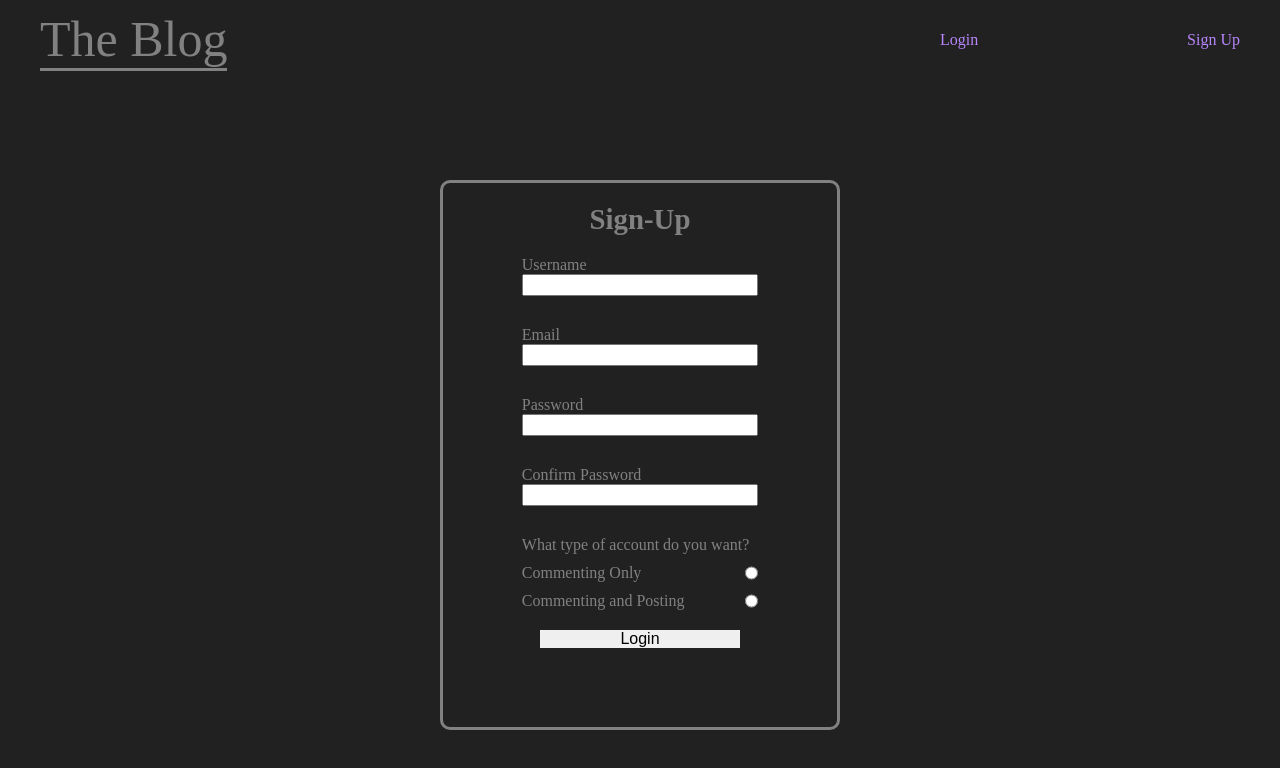
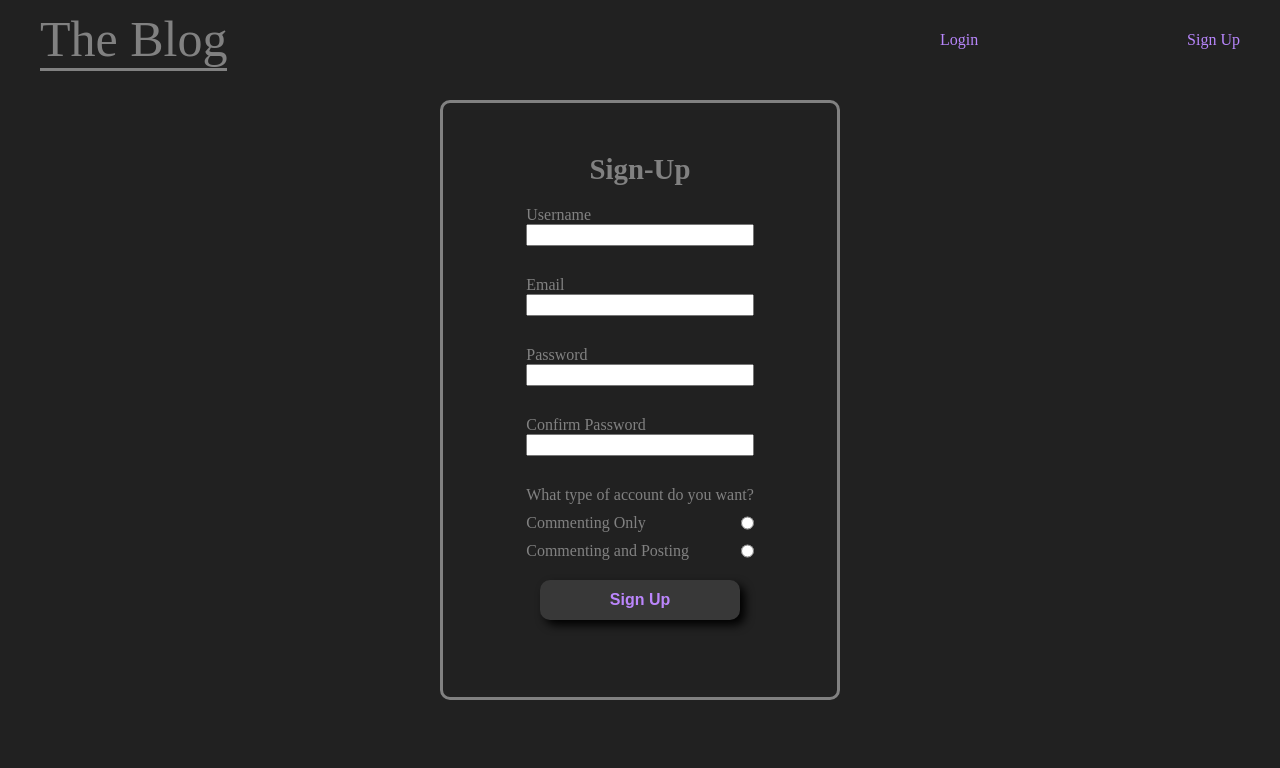
Before and after one commit to E-Kittle/the_blog, a React (Create React App) app: page /signup in a window 1280 px wide. Shown: the top 768 px of the page. Built offline with nearby package versions, Linux system fonts and the light colour scheme.

Commit message:
Added stying to the post page

```diff
--- a/src/components/Comment.js
+++ b/src/components/Comment.js
@@ -8,9 +8,11 @@ const Comment = (props) => {
 
     return (
         <div className='comment-container'>
+            <div className='comment-meta'>
             {comment.author===null? <h2>Guest</h2> : <Link to={`/profile/${comment.author._id}`}>{comment.author.username}</Link>}
-            <p>{comment.comment}</p>
             <p>{comment.date.slice(0, 10)}</p>
+            </div>
+            <p className='comment'>{comment.comment}</p>
         </div>
     )
 }
--- a/src/components/Login.js
+++ b/src/components/Login.js
@@ -63,6 +63,7 @@ const Login = () => {
                     <div className='form-element'>
                         <label htmlFor='username'>Username</label>
                         <input type='text' id='username' name='username' required onChange={handleChange}></input>
+                        <span className='errors'>{errors.auth}</span>
                     </div>
                     <div className='form-element'>
                         <label htmlFor='password'>Password</label>
--- a/src/components/Post.js
+++ b/src/components/Post.js
@@ -2,6 +2,7 @@ import React, { useState, useEffect, useContext } from 'react';
 import Comment from './Comment';
 import { getPost, getComments, postComment } from '../services/user.service';
 import { UserContext } from '../App';
+import { Link } from 'react-router-dom';
 
 
 const Post = (props) => {
@@ -16,6 +17,12 @@ const Post = (props) => {
 
     // Set state variable for a new comment
     const [newComment, setNewComment] = useState({ posterid: '', body: '' })
+
+    // State to hold any errors/loading
+    const [loading, setLoading] = useState(true);
+    const [err, setErr] = useState('');
+
+
 
     // Function to handle user entering a new comment
     const handleChange = (event) => {
@@ -61,8 +68,17 @@ const Post = (props) => {
             .then(response => {
                 // console.log(response.data)
                 setPost(response.data);
+                setLoading(false);
             })
-            .catch(error => console.log(error))
+            .catch(error => {
+                console.log(error.response.status)
+                if (error.response.status === 404) {
+                    setErr('not found')
+                    setLoading(false)
+                } else {
+                    console.log(error)
+                }
+            })
     }, [props.match.params.id]);
 
 
@@ -83,20 +99,31 @@ const Post = (props) => {
                 .then(response => {
                     setComments(response.data.comments);
                 })
-                .catch(error => console.log(error))
+                .catch(error => {
+                    console.log('for comment')
+                    if (error.response.status === 404) {
+                        setErr('not found')
+                        setLoading(false);
+                    } else {
+                        console.log(error)
+                    }
+                })
         }
     }, [newComment, props.match.params.id]);
 
 
     return (
         <div className='post-page-wrapper'>
-
+            {err !== '' ? <h1> Post not found, return to HomePage </h1> : (
+                <div>
+                    {loading ? <h1>Loading...</h1> : null}
+                    {/* First, check if the database had returned an author yet */}
                     {post.author === undefined ? null : (
                         <div className='post-section' >
                             <h1>{post.title}</h1>
-                    <h2>Author: {post.author.username}</h2>
+                            <h3>Author: <Link to={`/profile/${post.author._id}`}>{post.author.username}</Link></h3>
                             <h3>Category: {post.category.name}</h3>
-                    <p>{post.date.slice(0, 10)}</p>
+                            <h3>Publish Date: {post.date.slice(0, 10)}</h3>
                             <p>{post.content}</p>
                         </div>
                     )}
@@ -104,6 +131,8 @@ const Post = (props) => {
 
                     {/* Display each of the comments for the post */}
                     <div className='comment-wrapper'>
+                        <h3>Comments</h3>
+                        {comments.length === 0 ? <h3>No Comments Yet</h3> : null}
                         {comments.map(comment => {
                             return (
                                 <Comment comment={comment} key={comment._id} />
@@ -114,14 +143,16 @@ const Post = (props) => {
                     {/* Form to add a new post */}
                     <form onSubmit={handleSubmit}>
                         <div className='form-element user-label'>
-                    {currentUser.username !== '' ? <h4>{currentUser.username}</h4> : <h4>Comment as Guest</h4>}
+                            {currentUser.username !== '' ? <h4>Add a comment as {currentUser.username}</h4> : <h4>Add a comment as Guest</h4>}
                         </div>
                         <div className='form-element'>
-                    <label htmlFor='body'>Comment:</label>
+                            <label htmlFor='body'></label>
                             <textarea id='body' name='body' required value={newComment.body} onChange={handleChange} />
                         </div>
                         <button type='submit'>Submit Comment</button>
                     </form>
+                </div>
+            )}
         </div>
     )
 }
--- a/src/components/SignUp.js
+++ b/src/components/SignUp.js
@@ -154,7 +154,7 @@ const SignUp = () => {
                             <input type='radio' id='posting' name='accountType' required onChange={handleChange}></input>
                         </div>
                     </div>
-                    <button type='submit'>Login</button>
+                    <button type='submit'>Sign Up</button>
                 </form>
             </div>
         </div>
--- a/src/style/_form.scss
+++ b/src/style/_form.scss
@@ -0,0 +1,108 @@
+@import 'generic';
+
+/* Styling for the login/signup pages */
+.form-page-wrapper {
+    width: 100vw;
+    height: 100%;
+}
+
+// Styling for the login and signup page
+.form-wrapper {
+    margin: 100px auto 0 auto;
+    border: solid;
+    border-radius: 10px;
+    padding-top: 50px;
+
+    width: 25vw;
+    min-width: 400px;
+    overflow: scroll;
+
+    display: flex;
+    flex-direction: column;
+    align-items: center;
+    margin-top: 80px;
+}
+
+.login-wrapper {
+    height: 400px;
+}
+
+.signup-wrapper {
+    margin-top: 20px;
+    height: 600px;
+}
+
+form {
+    margin-top: 20px;
+    display: flex;
+    flex-direction: column;
+}
+
+.form-element {
+    display: flex;
+    flex-direction: column;
+}
+
+form button {
+    margin-top: 20px;
+    width: 200px;
+    height: 40px;
+    align-self: center;
+    background-color: $secondary-background;
+    box-shadow: 5px 5px 10px #000000;
+    color: $font-tertiary;
+    font-weight: 600;
+    border: none;
+    border-radius: 10px;
+    justify-self: flex-end;
+}
+
+form button:hover {
+    background-color: $secondary-background-hover;
+}
+
+.login-wrapper button {
+    margin-top: 60px;
+}
+
+
+
+.errors {
+    font-size: 14px;
+    color: rgba(255, 0, 0, 0.664);
+    height: 30px;
+}
+
+.form-publish-radios {
+    width: 250px;
+}
+.signup-radios {
+    margin-top: 10px;
+    display: flex;
+    justify-content: space-between;
+}
+
+/* For NEW POST or EDIT POST */
+.post-form-wrapper {
+    width: 80vw;
+    height: 80vh;
+}
+
+.form-radios {
+    display: flex;
+    justify-content: space-between;
+}
+
+.new-button {
+    height: 30px;
+    font-size: 10px;
+    width: 50px;
+}
+
+@media (max-width: 500px) {
+    .form-wrapper {
+        width: 95%;
+        min-width: 230px;
+        margin-top: 0;
+    }
+}
--- a/src/style/generic.scss
+++ b/src/style/generic.scss
@@ -5,3 +5,34 @@ $secondary-background-hover:#72717156;
 $font-primary: #e1e1e180;
 $font-secondary: #b786fc6c;
 $font-tertiary: #bb86fc;
+
+/* Generic styling */
+* {
+    box-sizing: border-box;
+    margin: 0;
+    padding: 0;
+    font-size: 16px;
+}
+
+body {
+    background-color: $primary-background;
+    color: $font-primary;
+}
+
+a {
+    text-decoration: none;
+    display: block;
+    color: $font-primary;
+}
+
+h1 {
+    font-size: 1.8rem;
+}
+
+h2 {
+    font-size: 1.7rem;
+}
+
+h3 {
+    font-size: 1.2rem;
+}
--- a/src/style/style.scss
+++ b/src/style/style.scss
@@ -1,48 +1,8 @@
 // @use 'generic';
 @import './generic.scss';
 @import 'nav';
+@import 'form';
 
-// $primary: #212121;
-
-/*
-Color schemes
-Basic font: #e1e1e180
-purple color: #b886fc
-post background color: #383838
-
-*/
-
-
-/* Generic styling */
-* {
-    box-sizing: border-box;
-    margin: 0;
-    padding: 0;
-    font-size: 16px;
-}
-
-body {
-    background-color: $primary-background;
-    color: $font-primary;
-}
-
-a {
-    text-decoration: none;
-    display: block;
-    color: $font-primary;
-}
-
-h1 {
-    font-size: 1.8rem;
-}
-
-h2 {
-    font-size: 1.7rem;
-}
-
-h3 {
-    font-size: 1.2rem;
-}
 
 
 
@@ -57,6 +17,7 @@ h3 {
 .home-cat-wrapper {
     width: 250px;
     margin-top: 10px;
+    padding-right: 15px;
     padding-left: 15px;
 }
 
@@ -154,108 +115,67 @@ h3 {
 .post-page-wrapper {
     width: 80%;
     margin: 0 auto;
+
+    form {
+        width: 40%;
+        margin: 0 auto;
+    }
 }
 
 .post-section {
+    min-height: 30vh;
+    border-bottom: solid;
+    margin-bottom: 10px;
+
+    h1 {
+        font-size: 2.5rem;
+    }
+
+    h3 {
+        font-size: 1rem;
+        padding-top: 2px;
+    }
+
+    p {
+        margin: 10px;
+    }
+
+    a {
+        display: inline;
+    }
 
 }
 
+.comment-wrapper {
+    width: 40%;
+    min-width: 230px;
+    margin: 0 auto;
+    // border: solid;
 
-/* Styling for the login/signup pages */
-.form-page-wrapper {
-    margin: 100px auto 0 auto;
-    border: solid;
-    border-radius: 10px;
-    width: 25vw;
-    min-width: 400px;
-    height: 550px;
-    min-height: 300px;
+
+    h3 {
+        margin-bottom: 20px;
     }
 
-/* Login page */
-.form-wrapper {
-    display: flex;
-    flex-direction: column;
-    align-items: center;
-    margin-top: 80px;
+    .comment-container {
+        margin-bottom: 30px;
+        padding-left: 10px;
+        border-left: solid $font-tertiary;
+        border-bottom: solid $font-secondary;
     }
 
-.signup-wrapper {
-    margin-top: 20px;
-}
-
-form {
-    margin-top: 20px;
-    width: 60%;
-    height: 300px;
+    .comment-meta {
         display: flex;
-    flex-direction: column;
-}
-
-.form-element {
-    display: flex;
-    flex-direction: column;
-}
-
-form button {
-    margin-top: 20px;
-    width: 200px;
-    height: 40px;
-    align-self: center;
-    border: none;
-    justify-self: flex-end;
-}
-
-form button:hover {
-    background-color: cadetblue;
-}
-
-.login-wrapper button {
-    margin-top: 60px;
-}
-
-
-
-.errors {
-    font-size: 14px;
-    color: red;
-    height: 30px;
-}
-
-.form-publish-radios {
-    width: 250px;
-}
-.signup-radios {
-    margin-top: 10px;
-    display: flex;
+        width: 40%;
+        min-width: 230px;
         justify-content: space-between;
     }
 
-/* For NEW POST or EDIT POST */
-.post-form-wrapper {
-    width: 80vw;
-    height: 80vh;
+    .comment {
+        margin: 5px 0 0 10px;
+
     }
-
-.form-radios {
-    display: flex;
-    justify-content: space-between;
 }
-
-.new-post-wrapper {
-}
-
-
-.new-button {
-    height: 30px;
-    font-size: 10px;
-    width: 50px;
-}
-
-.selected {
-}
-
-
 
 @media (max-width: 1000px) {
     .home-post-wrapper {
@@ -319,4 +239,10 @@ form button:hover {
         width: 100%;
     }
 
+    .post-page-wrapper {
+        margin: 0;
+        padding: 0;
+        width: 100%;
     }
+
+}
```
Also changed, not shown: src/style/_media.scss (added, +64 -0 lines), src/style/form.css (deleted). Lines whose indentation alone changed are shown as unchanged.
